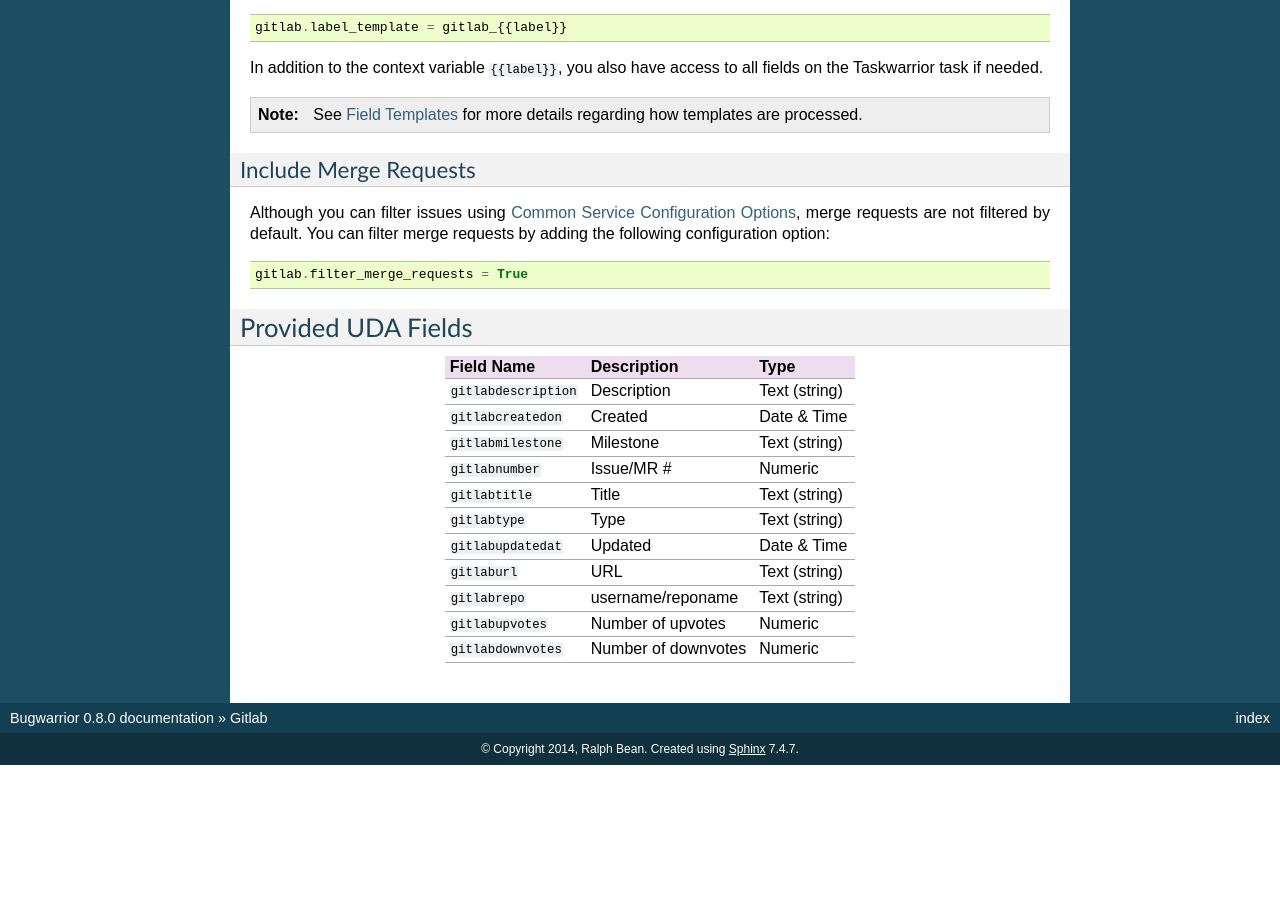
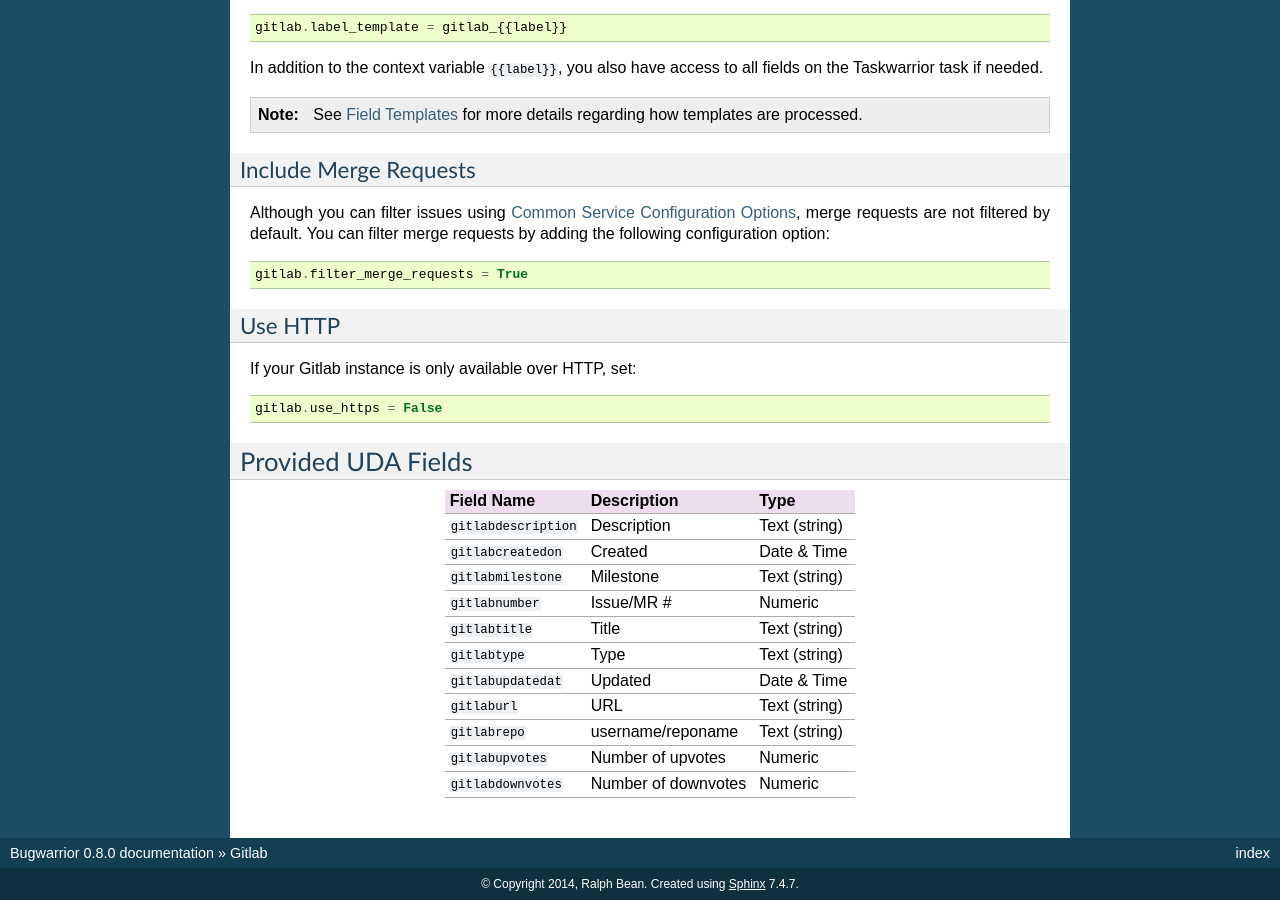
Before and after one commit to GothenburgBitFactory/bugwarrior, a Sphinx documentation site: the page built from bugwarrior/docs/services/gitlab.rst, in a window 1280 px wide and 900 px high, scrolled down 1106 px. Built offline with Sphinx 7.4.7, drawn with Linux system fonts in a browser that asks for light colours; pages that are not in the unit, such as notebooks, are missing from menus; before the commit the page ends 1871 px from its top, so only the background shows below that.

Commit message:
Document use_https for gitlab.

```diff
--- a/bugwarrior/docs/services/gitlab.rst
+++ b/bugwarrior/docs/services/gitlab.rst
@@ -82,6 +82,14 @@
 
     gitlab.filter_merge_requests = True
 
+Use HTTP
+++++++++
+
+If your Gitlab instance is only available over HTTP, set::
+
+    gitlab.use_https = False
+
+
 Provided UDA Fields
 -------------------
 
```
Also changed, not shown: 1 other file.
